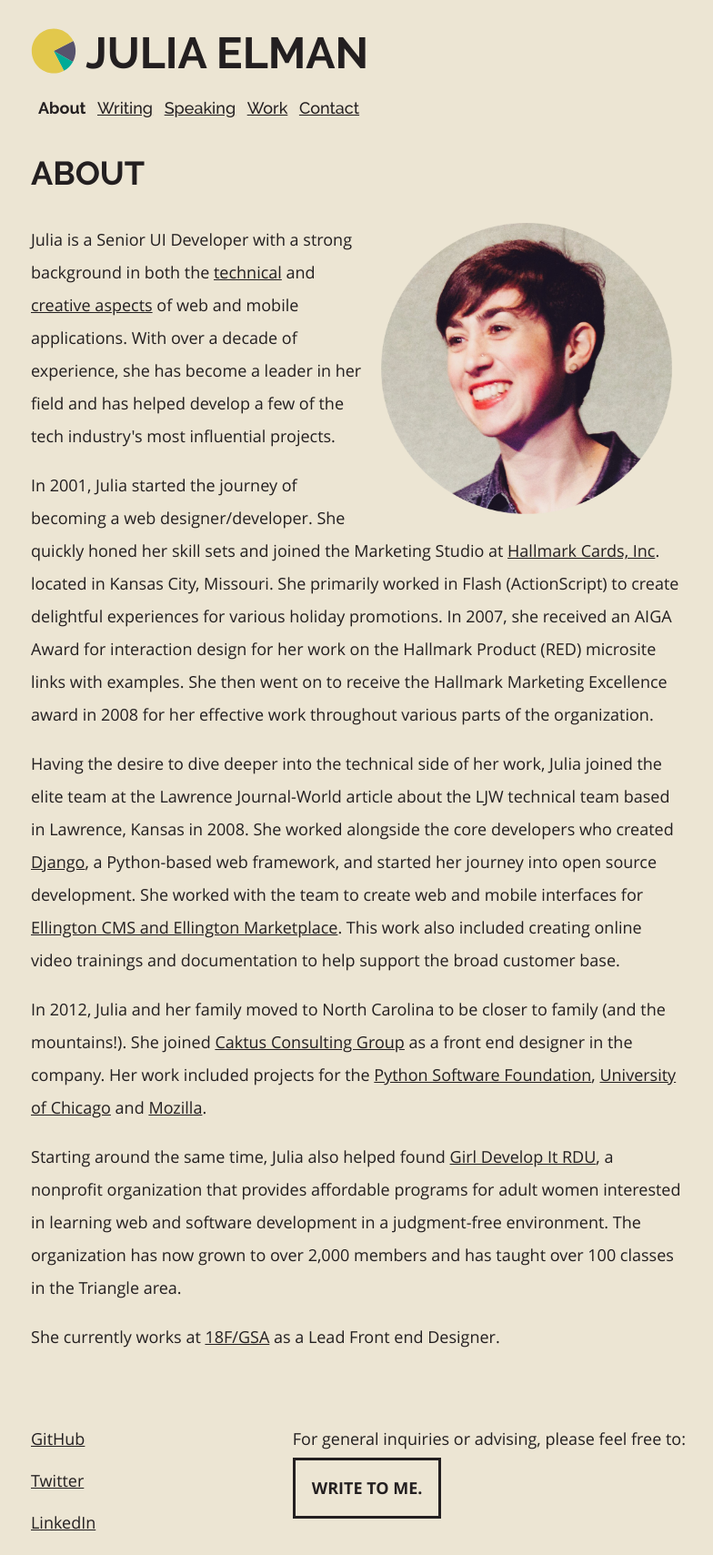
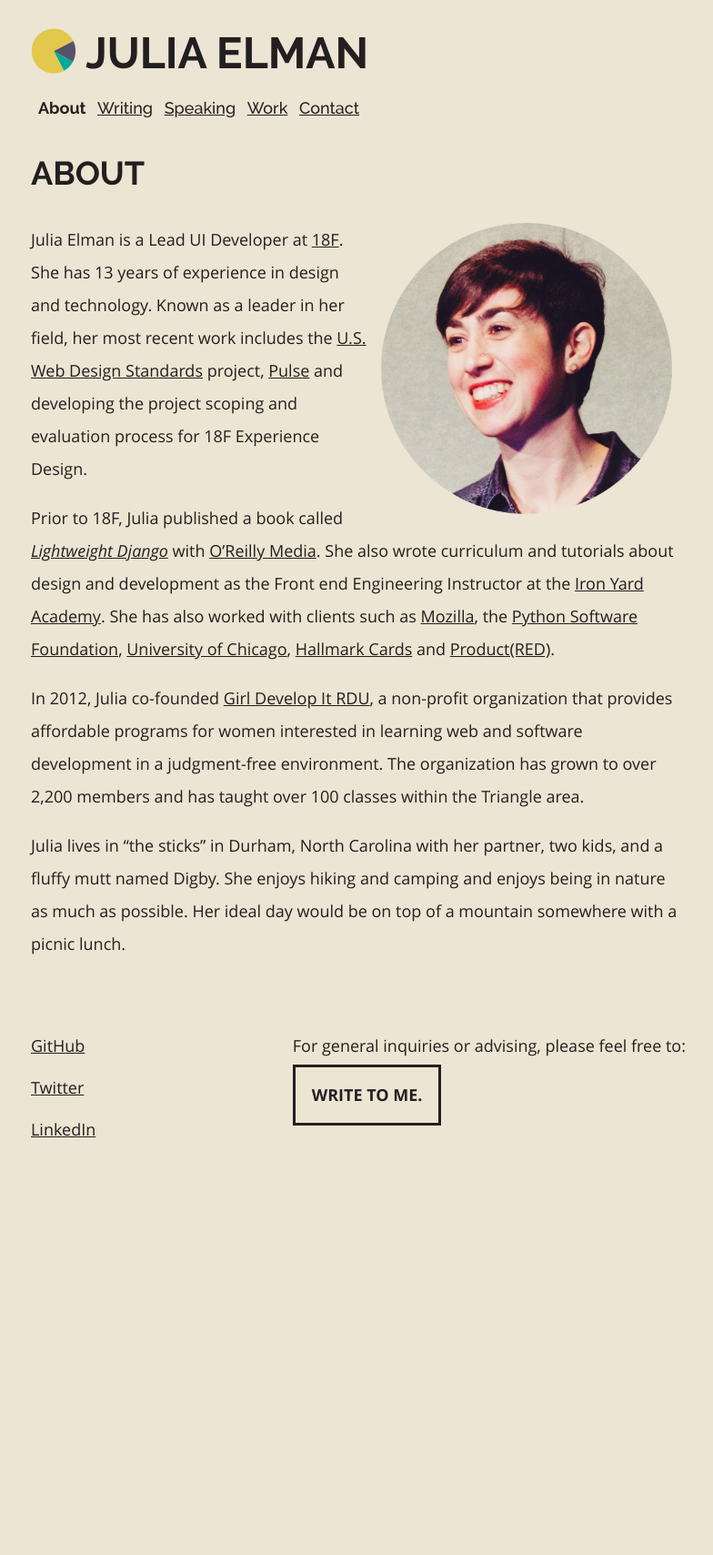
Before and after one commit to juliaelman/juliaelman.github.io, a Jekyll site: the page built from pages/about.md, in a window 1280 px wide. Shown: the whole page at 91% size, without its empty margins (246-1030 px from the left). Built offline with Jekyll 4.4.1, drawn with Linux system fonts in a browser that asks for light colours; after the commit the page ends 1277 px from its top, so only the background shows below that.

Commit message:
Update copy on about page.

```diff
--- a/pages/about.md
+++ b/pages/about.md
@@ -6,15 +6,10 @@ body_id: page-detail
 ---
 <img src="/assets/images/julia-elman.png" alt="Julia Elman" class="profile">
 
-<p>Julia is a Senior UI Developer with a strong background in both the <a href="https://github.com/juliaelman/">technical</a> and <a href="https://dribbble.com/juliaelman/">creative aspects</a> of web and mobile applications. With over a decade of experience, she has become a leader in her field and has helped develop a few of the tech industry's most influential projects.</p>
+<p>Julia Elman is a Lead UI Developer at <a href="https://18f.gsa.gov/">18F</a>. She has 13 years of experience in design and technology. Known as a leader in her field, her most recent work includes the <a href="https://standards.usa.gov">U.S. Web Design Standards</a> project, <a href="https://pulse.cio.gov">Pulse</a> and developing the project scoping and evaluation process for 18F Experience Design.</p>
 
+Prior to 18F, Julia published a book called <em><a href="https://bit.ly/lightweightdjango">Lightweight Django</a></em> with <a href="https://www.oreilly.com/">O’Reilly Media</a>. She also wrote curriculum and tutorials about design and development as the Front end Engineering Instructor at the <a href="https://www.theironyard.com/">Iron Yard Academy</a>. She has also worked with clients such as <a href="https://www.mozilla.org/en-US/">Mozilla</a>, the <a href="https://www.python.org/psf/">Python Software Foundation</a>, <a href="">University of Chicago</a>, <a href="https://www.hallmark.com/">Hallmark Cards</a> and <a href="https://red.org/">Product(RED)</a>.
 
-<p>In 2001, Julia started the journey of becoming a web designer/developer. She quickly honed her skill sets and joined the Marketing Studio at <a href="https://www.hallmark.com/" target="_blank">Hallmark Cards, Inc</a>. located in Kansas City, Missouri. She primarily worked in Flash (ActionScript) to create delightful experiences for various holiday promotions. In 2007, she received an AIGA Award for interaction design for her work on the Hallmark Product (RED) microsite links with examples. She then went on to receive the Hallmark Marketing Excellence award in 2008 for her effective work throughout various parts of the organization.</p>
+In 2012, Julia co-founded <a href="https://www.girldevelopit.com/chapters/raleigh-durham">Girl Develop It RDU</a>, a non-profit organization that provides affordable programs for women interested in learning web and software development in a judgment-free environment. The organization has grown to over 2,200 members and has taught over 100 classes within the Triangle area.
 
-<p>Having the desire to dive deeper into the technical side of her work, Julia joined the elite team at the Lawrence Journal-World article about the LJW technical team based in Lawrence, Kansas in 2008. She worked alongside the core developers who created <a href="https://djangoproject.com/" target="_blank">Django</a>, a Python-based web framework, and started her journey into open source development. She worked with the team to create web and mobile interfaces for <a href="http://www.ellingtoncms.com/" target="_blank">Ellington CMS and Ellington Marketplace</a>. This work also included creating online video trainings and documentation to help support the broad customer base.</p>
-
-<p>In 2012, Julia and her family moved to North Carolina to be closer to family (and the mountains!). She joined <a href="https://caktusgroup.com/">Caktus Consulting Group</a> as a front end designer in the company. Her work included projects for the <a href="https://www.python.org/psf/" target="_blank">Python Software Foundation</a>, <a href="http://www.uchicago.edu/" target="_blank">University of Chicago</a> and <a href="https://www.mozilla.org/en-US/" target="_blank">Mozilla</a>.</p>
-
-<p>Starting around the same time, Julia also helped found <a href="https://www.girldevelopit.com/chapters/raleigh-durham" target="_blank">Girl Develop It RDU</a>, a nonprofit organization that provides affordable programs for adult women interested in learning web and software development in a judgment-free environment. The organization has now grown to over 2,000 members and has taught over 100 classes in the Triangle area.</p>
-
-<p>She currently works at <a href="https://18f.gsa.gov/" target="_blank">18F/GSA</a> as a Lead Front end Designer.</p>
+Julia lives in “the sticks” in Durham, North Carolina with her partner, two kids, and a fluffy mutt named Digby. She enjoys hiking and camping and enjoys being in nature as much as possible. Her ideal day would be on top of a mountain somewhere with a picnic lunch.
```
